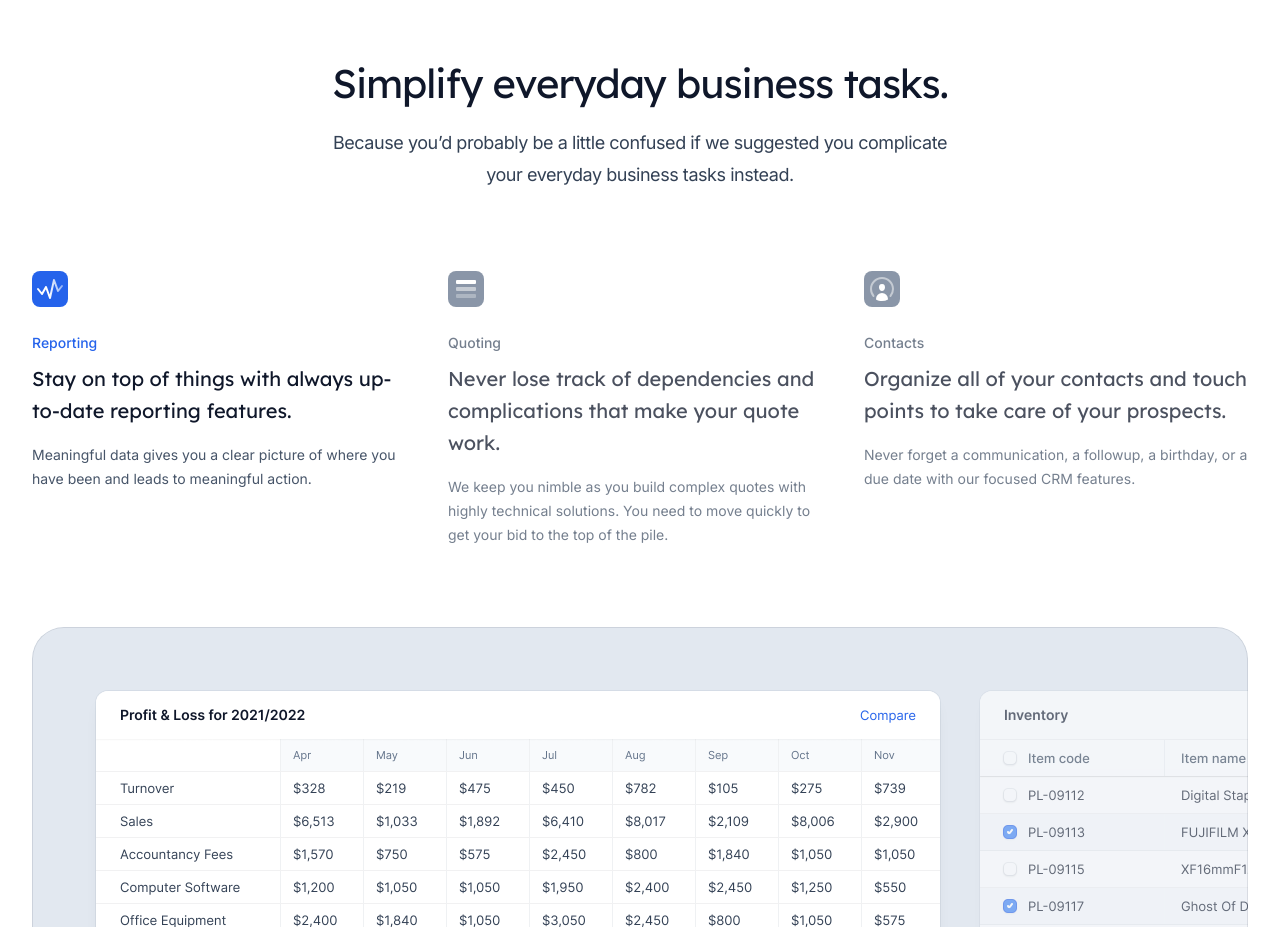
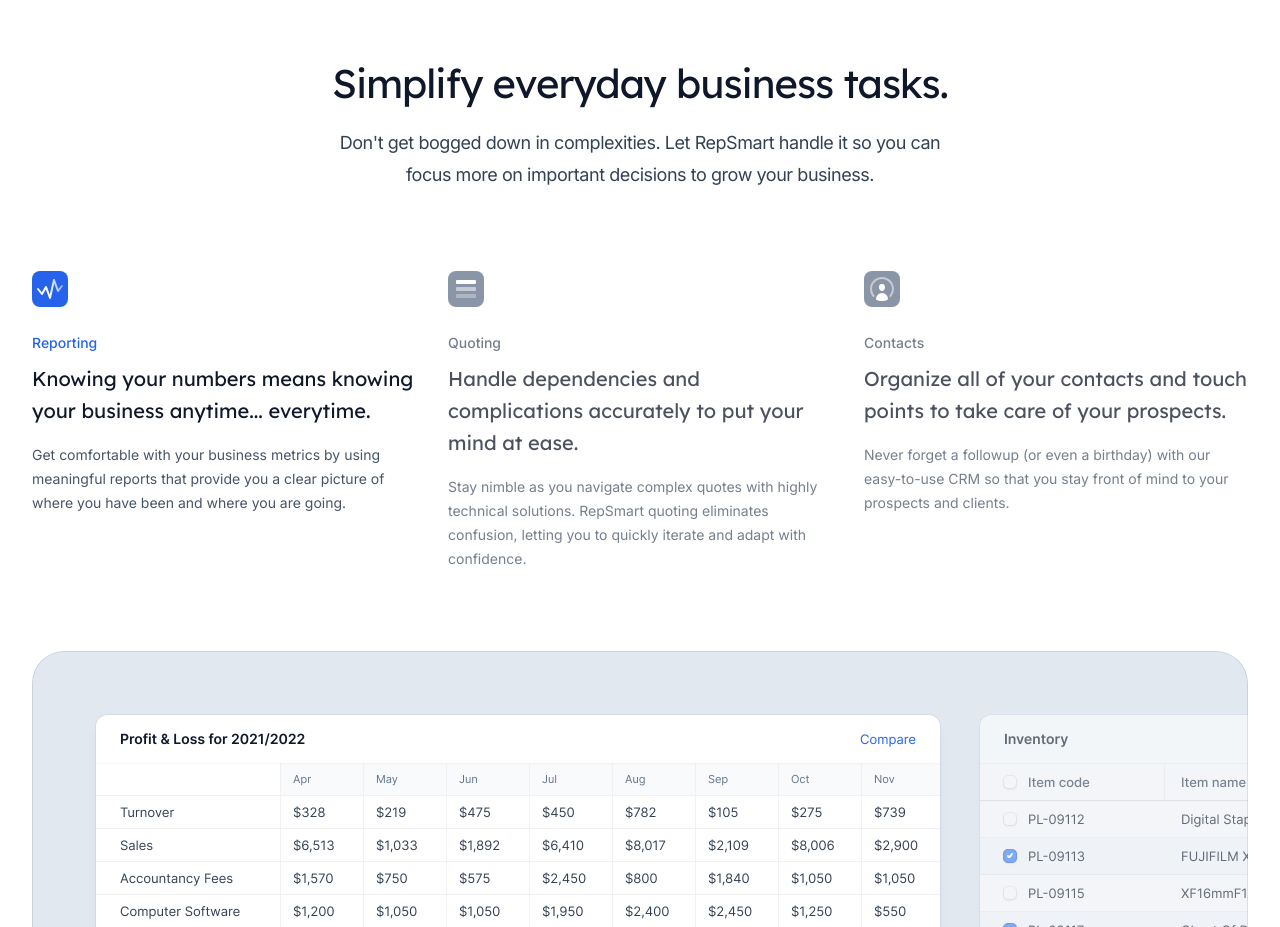
Before and after one commit to databasically/repsmart-web, a Next.js app: page / in a window 1280 px wide. Shown: the part 2280-3207 px from the top of the page. Built offline with nearby package versions, Linux system fonts and the light colour scheme.

Commit message:
improve copy

```diff
--- a/src/components/SecondaryFeatures.jsx
+++ b/src/components/SecondaryFeatures.jsx
@@ -11,9 +11,9 @@ import screenshotProfitLoss from '@/images/screenshots/profit-loss.png'
 const features = [
   {
     name: 'Reporting',
-    summary: 'Stay on top of things with always up-to-date reporting features.',
+    summary: 'Knowing your numbers means knowing your business anytime... everytime.',
     description:
-      'Meaningful data gives you a clear picture of where you have been and leads to meaningful action.',
+      'Get comfortable with your business metrics by using meaningful reports that provide you a clear picture of where you have been and where you are going.',
     image: screenshotProfitLoss,
     icon: function ReportingIcon() {
       let id = useId()
@@ -46,9 +46,9 @@ const features = [
   {
     name: 'Quoting',
     summary:
-      'Never lose track of dependencies and complications that make your quote work.',
+      'Handle dependencies and complications accurately to put your mind at ease.',
     description:
-      'We keep you nimble as you build complex quotes with highly technical solutions. You need to move quickly to get your bid to the top of the pile.',
+      'Stay nimble as you navigate complex quotes with highly technical solutions. RepSmart quoting eliminates confusion, letting you to quickly iterate and adapt with confidence.',
     image: screenshotInventory,
     icon: function InventoryIcon() {
       return (
@@ -76,7 +76,7 @@ const features = [
     summary:
       'Organize all of your contacts and touch points to take care of your prospects.',
     description:
-      'Never forget a communication, a followup, a birthday, or a due date with our focused CRM features.',
+      'Never forget a followup (or even a birthday) with our easy-to-use CRM so that you stay front of mind to your prospects and clients.',
     image: screenshotContacts,
     icon: function ContactsIcon() {
       return (
@@ -219,8 +219,7 @@ export function SecondaryFeatures() {
             Simplify everyday business tasks.
           </h2>
           <p className="mt-4 text-lg tracking-tight text-slate-700">
-            Because you’d probably be a little confused if we suggested you
-            complicate your everyday business tasks instead.
+            Don't get bogged down in complexities. Let RepSmart handle it so you can focus more on important decisions to grow your business.
           </p>
         </div>
         <FeaturesMobile />
```
